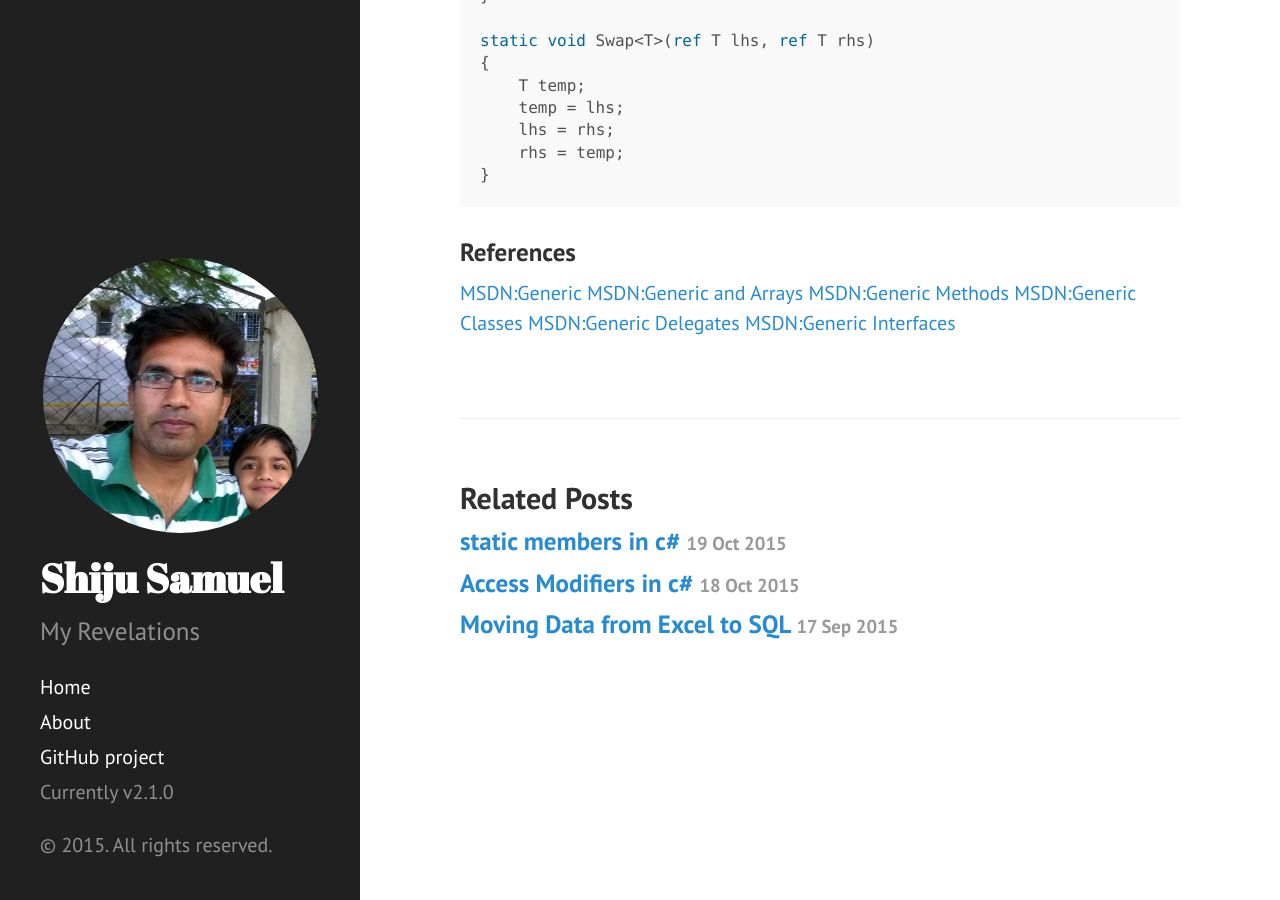
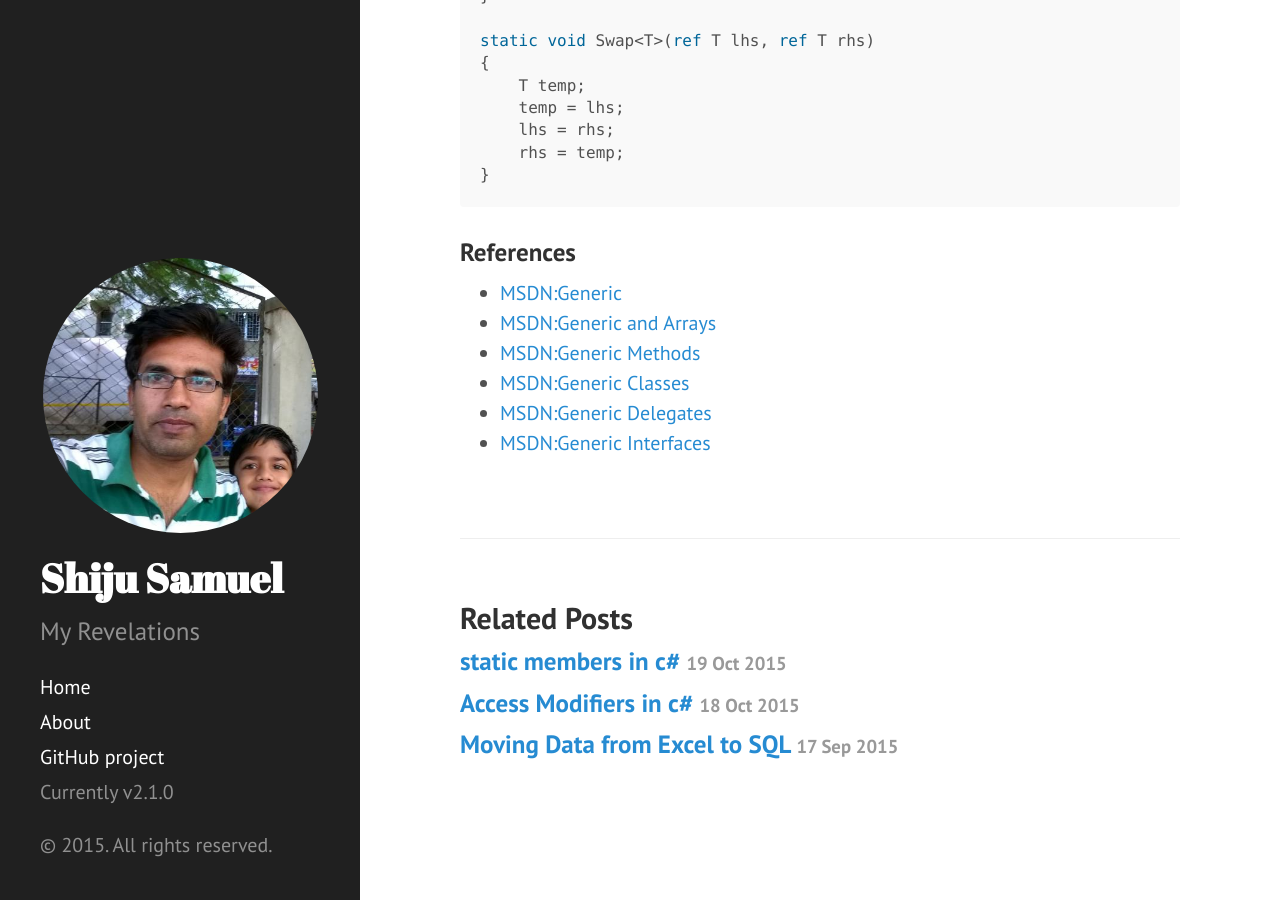
Before and after one commit to ShijuSamuel/shijusamuel.github.io, a Jekyll site: the page built from _posts/2015-10-20-Generics.md, in a window 1280 px wide and 900 px high, scrolled down 895 px. Built offline with Jekyll 4.4.1, drawn with Linux system fonts in a browser that asks for light colours; Markdown is read by kramdown in place of the engine named in the settings; comment, search, counter and statistics services are not loaded.

````diff
--- a/_posts/2015-10-20-Generics.md
+++ b/_posts/2015-10-20-Generics.md
@@ -37,9 +37,9 @@ static void Swap<T>(ref T lhs, ref T rhs)
 }
 ```
 ### References
-[MSDN:Generic](https://msdn.microsoft.com/en-us/library/512aeb7t.aspx)
-[MSDN:Generic and Arrays](https://msdn.microsoft.com/en-us/library/ms228502.aspx)
-[MSDN:Generic Methods](https://msdn.microsoft.com/en-us/library/twcad0zb.aspx)
-[MSDN:Generic Classes](https://msdn.microsoft.com/en-us/library/sz6zd40f.aspx)
-[MSDN:Generic Delegates](https://msdn.microsoft.com/en-us/library/sx2bwtw7.aspx)
-[MSDN:Generic Interfaces](https://msdn.microsoft.com/en-us/library/kwtft8ak.aspx)
+- [MSDN:Generic](https://msdn.microsoft.com/en-us/library/512aeb7t.aspx)
+- [MSDN:Generic and Arrays](https://msdn.microsoft.com/en-us/library/ms228502.aspx)
+- [MSDN:Generic Methods](https://msdn.microsoft.com/en-us/library/twcad0zb.aspx)
+- [MSDN:Generic Classes](https://msdn.microsoft.com/en-us/library/sz6zd40f.aspx)
+- [MSDN:Generic Delegates](https://msdn.microsoft.com/en-us/library/sx2bwtw7.aspx)
+- [MSDN:Generic Interfaces](https://msdn.microsoft.com/en-us/library/kwtft8ak.aspx)
````
Also changed, not shown: _posts/2015-10-18-AccessModifier.md (+3 -3 lines), _posts/2015-10-19-Static.md (+1 -1 lines).
